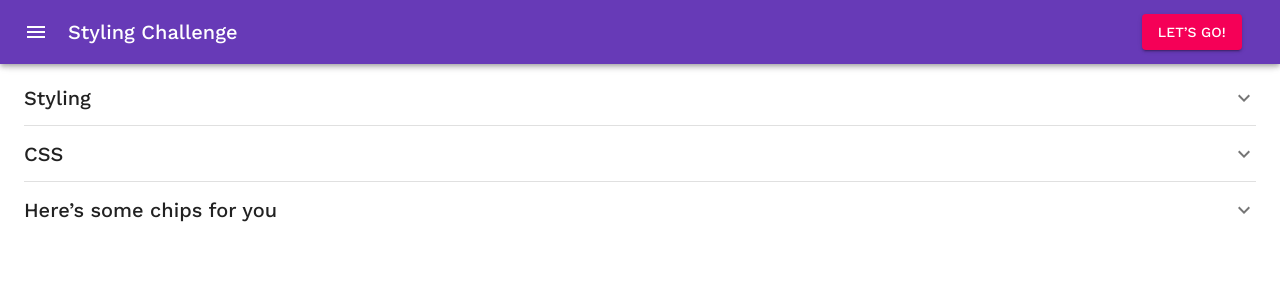
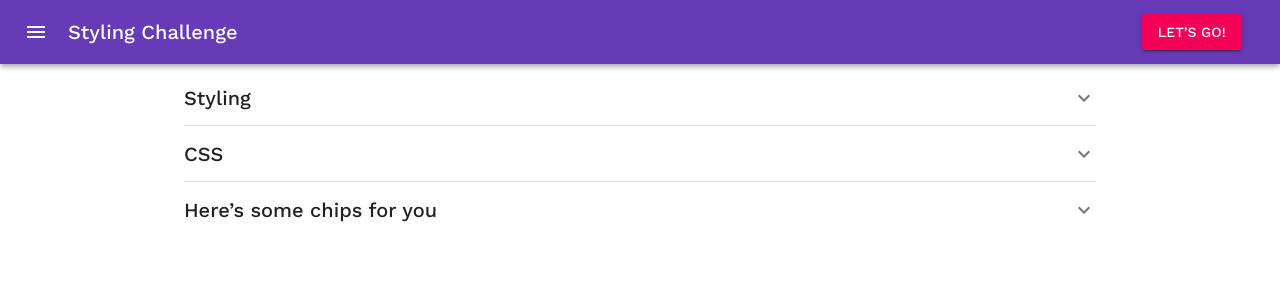
Before and after one commit to 2hats-co/task3-stylingchallenge, a React (Create React App) app: page / in a window 1280 px wide. Shown: the top 300 px of the page. Built offline with nearby package versions, Linux system fonts and the light colour scheme.

Commit message:
fix maxWidth in container

```diff
--- a/src/App.js
+++ b/src/App.js
@@ -34,7 +34,6 @@ const theme = createMuiTheme({
 const useStyles = makeStyles({
   container: {
     marginTop: '70px',
-    maxWidth: 'md',
   },
 });
 
@@ -45,7 +44,7 @@ const App = props => {
     <MuiThemeProvider theme={theme} >
       <TopBar />
 
-      <Container className={classes.container} >
+      <Container className={classes.container} maxWidth="md">
         <Panel title="Styling" body="It’s never as easy as it seems."/>
         <Panel title="CSS" body="Is a weird beast." />
         <Panel
```
